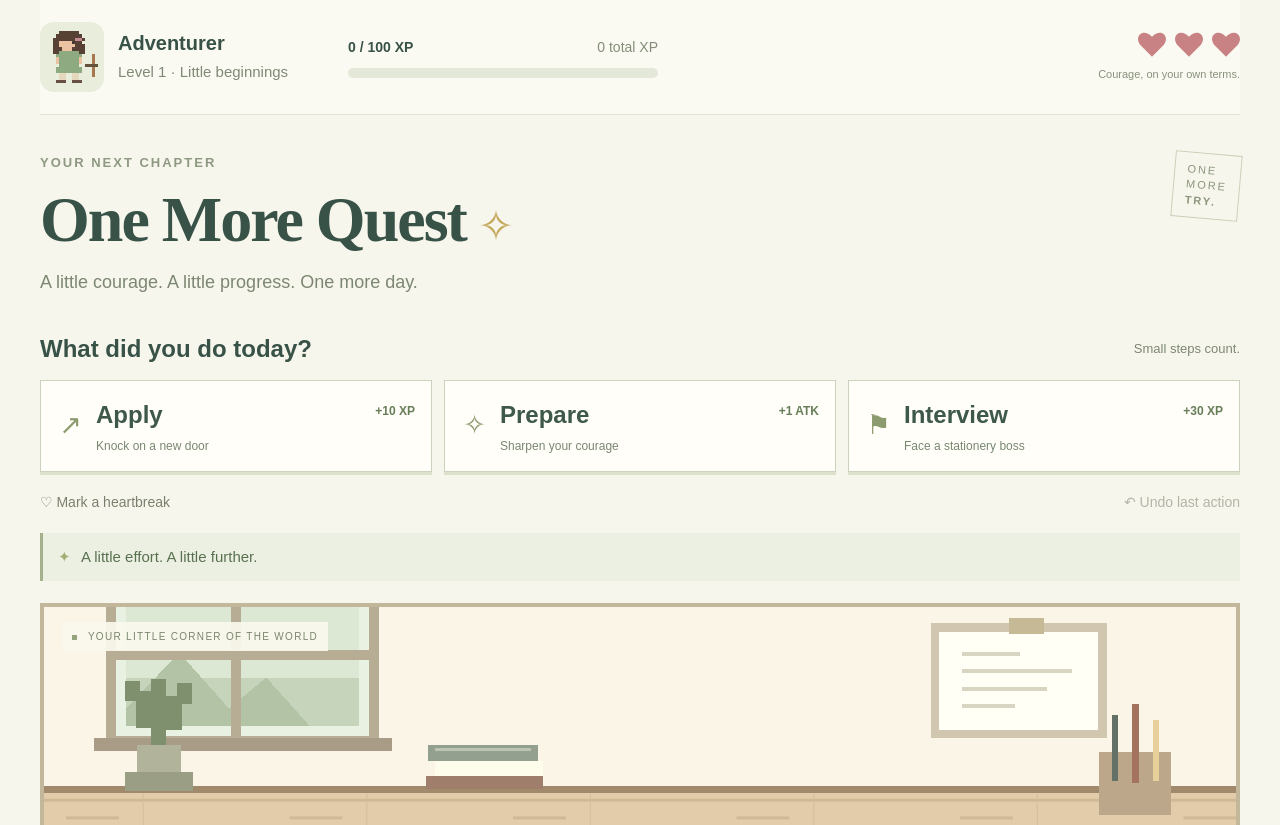
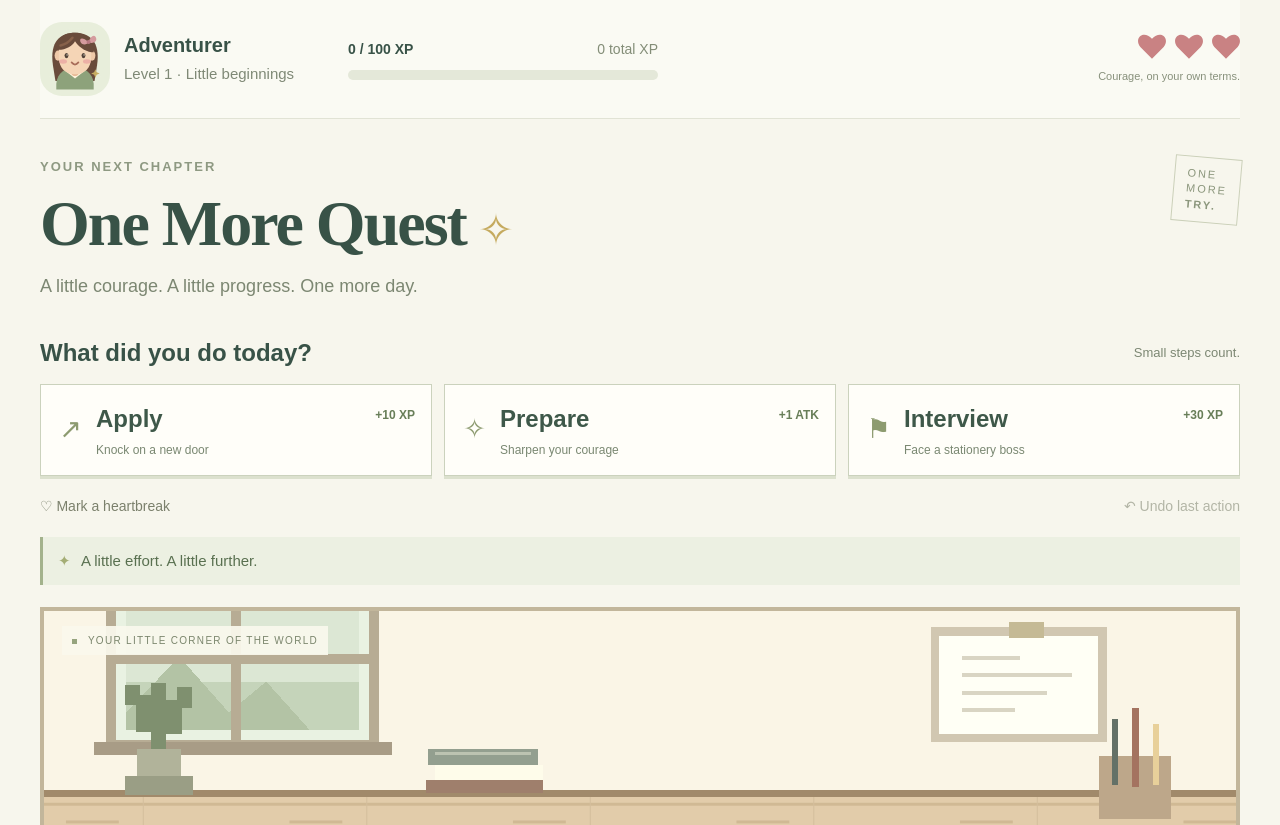
Before and after one commit to Norahnoted/one-more-quest, a React (Vite) app: page / in a window 1280 px wide. Shown: the top 825 px of the page. Built offline with nearby package versions, Linux system fonts and the light colour scheme.

Commit message:
Refresh adventurer portrait and encouraging footer copy

```diff
--- a/devpost/checklist.md
+++ b/devpost/checklist.md
@@ -88,3 +88,5 @@ Activity mode: To be recorded after the wrap-up.
 - Learner specified exact typography: self-host Fraunces for the main/dialog titles and DM Sans for interface copy; replacing provisional fonts and verifying loaded font faces.
 
 - Latest learner refinements implemented: modest gutters, shared girl sprite, note removed, manual-heartbreak feedback, and post-boss treasure chest opening with a weapon reveal. Twelve tests and production build passed. Browser verified the heart effect, opened chest/weapon name, exactly one interview reward, no note, matching avatar, mobile gutters/no overflow, and no page errors. Learner retry remains pending.
+
+- Browser comments requested the footer “❋ Every application is a step. Every interview is experience.” and a cuter status avatar. Replaced the status portrait with an original round-faced girl illustration; desk sprite and gameplay remain unchanged.
--- a/src/App.jsx
+++ b/src/App.jsx
@@ -19,6 +19,6 @@ export default function App() {
     <DailyTracker daily={game.record.current.daily}/>
     <Collection collection={game.record.current.collection}/>
     <ReflectionDialog open={game.reflection} close={game.closeReflection}/>
-    <footer className="page-footer flex flex-wrap justify-between gap-3"><span>Not a race. Not a score. A record of showing up.</span><span>{game.warning ? 'Progress not saved' : 'Saved in this browser'} <span className="save-dot"/></span></footer>
+    <footer className="page-footer flex flex-wrap justify-between gap-3"><span>❋ Every application is a step. Every interview is experience.</span><span>{game.warning ? 'Progress not saved' : 'Saved in this browser'} <span className="save-dot"/></span></footer>
   </main>;
 }
--- /dev/null
+++ b/src/components/AdventurerAvatar.jsx
@@ -0,0 +1,23 @@
+export default function AdventurerAvatar() {
+  return <svg className="adventurer-portrait" viewBox="0 0 80 80" aria-hidden="true">
+    <circle cx="40" cy="40" r="36" fill="#e8eedb"/>
+    <path d="M14 47C10 19 23 9 40 9s30 10 26 38l-3 19H17Z" fill="#694b3b"/>
+    <path d="M18 69c1-13 11-19 22-19s21 6 22 19v7H18Z" fill="#8da27b"/>
+    <path d="m30 55 10 8 10-8-5-4H35Z" fill="#fff4dc"/>
+    <path d="M35 48h10v9c-3 4-7 4-10 0Z" fill="#e7ba96"/>
+    <ellipse cx="20" cy="36" rx="4" ry="6" fill="#efc9a8"/>
+    <ellipse cx="60" cy="36" rx="4" ry="6" fill="#efc9a8"/>
+    <path d="M21 27c0-10 9-15 19-15s19 5 19 15v11c0 13-8 20-19 20s-19-7-19-20Z" fill="#f5d5b6"/>
+    <path d="M18 29c0-15 10-20 22-20 14 0 23 9 22 23-7 0-16-4-22-13-3 6-12 11-22 10Z" fill="#694b3b"/>
+    <path d="M23 24c5-1 10-4 14-9" stroke="#87614a" strokeWidth="3" strokeLinecap="round" fill="none"/>
+    <ellipse cx="30" cy="36" rx="2.3" ry="3" fill="#514238"/>
+    <ellipse cx="50" cy="36" rx="2.3" ry="3" fill="#514238"/>
+    <circle cx="30.7" cy="35.2" r=".7" fill="#fff9e9"/><circle cx="50.7" cy="35.2" r=".7" fill="#fff9e9"/>
+    <ellipse cx="26" cy="43" rx="4.6" ry="2.6" fill="#eaa5a1" opacity=".75"/>
+    <ellipse cx="54" cy="43" rx="4.6" ry="2.6" fill="#eaa5a1" opacity=".75"/>
+    <path d="M36 44q4 5 8 0" stroke="#a86d59" strokeWidth="2" strokeLinecap="round" fill="none"/>
+    <path d="M56 20c-8-7-12-4-9 1 2 3 8 2 9-1 2-8 8-10 9-4 1 4-5 7-9 4Z" fill="#d59b9e"/>
+    <circle cx="56" cy="20" r="2.4" fill="#b97882"/>
+    <path d="m64 52 1.5 3.5L69 57l-3.5 1.5L64 62l-1.5-3.5L59 57l3.5-1.5Z" fill="#c7ad62"/>
+  </svg>;
+}
--- a/src/components/ProgressPanel.jsx
+++ b/src/components/ProgressPanel.jsx
@@ -1,8 +1,8 @@
-import { Character } from './DeskScene.jsx';
+import AdventurerAvatar from './AdventurerAvatar.jsx';
 import { levelOf } from '../game.js';
 export default function ProgressPanel({ progress, effect }) {
   return <section className="progress-panel" aria-label="Adventurer progress">
-    <div className="adventurer-identity"><div className="avatar-tile" aria-hidden="true"><Character avatar weaponId={progress.weaponId}/></div><div><h2>Adventurer</h2><p>Level <span data-testid="level">{levelOf(progress.totalXp)}</span> · Little beginnings</p></div></div>
+    <div className="adventurer-identity"><div className="avatar-tile" aria-hidden="true"><AdventurerAvatar/></div><div><h2>Adventurer</h2><p>Level <span data-testid="level">{levelOf(progress.totalXp)}</span> · Little beginnings</p></div></div>
     <div className="adventurer-xp"><div className="xp-caption"><strong data-testid="xp">{progress.totalXp % 100} / 100 XP</strong><span data-testid="total-xp">{progress.totalXp} total XP</span></div><div className="xp-track" role="progressbar" aria-label="Experience to next level" aria-valuenow={progress.totalXp % 100} aria-valuemin={0} aria-valuemax={100}><div style={{ width: `${progress.totalXp % 100}%` }} /></div></div>
     <div className="hearts-group"><div className="heart-icons" aria-label={`${progress.hearts} of 3 hearts`}>{[0,1,2].map(i=><svg key={i} className={`${i < progress.hearts ? 'heart filled' : 'heart'} ${effect?.type === 'heartbreak' && i === progress.hearts ? 'heart-just-lost' : ''}`} viewBox="0 0 24 22" aria-hidden="true"><path d="M12 21 2 11C-4 3 5-4 12 4 19-4 28 3 22 11Z" /></svg>)}</div><p className="tiny">Courage, on your own terms.</p></div>
   </section>;
```
Also changed, not shown: src/styles.css.
